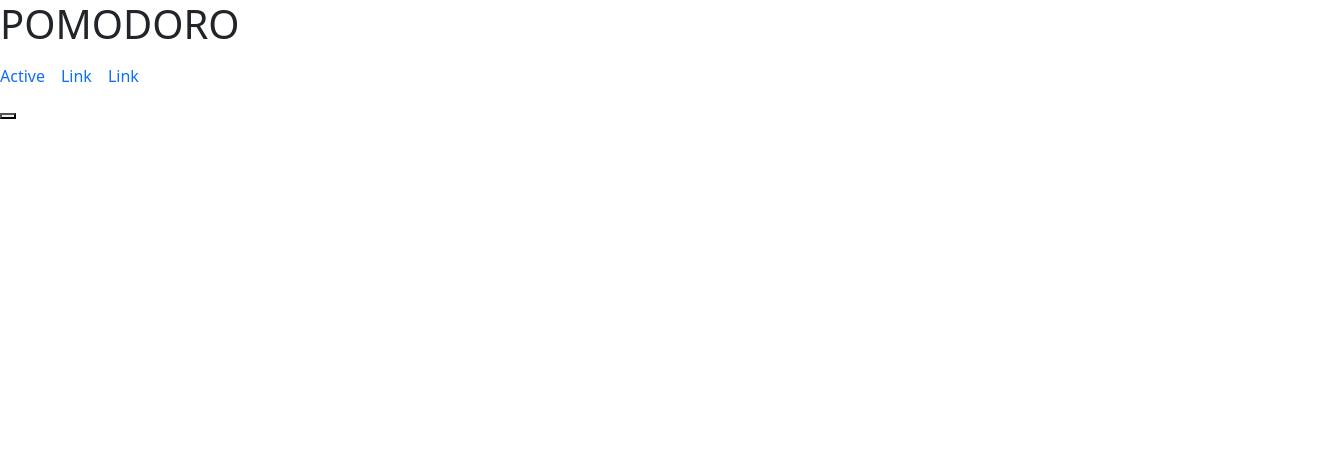
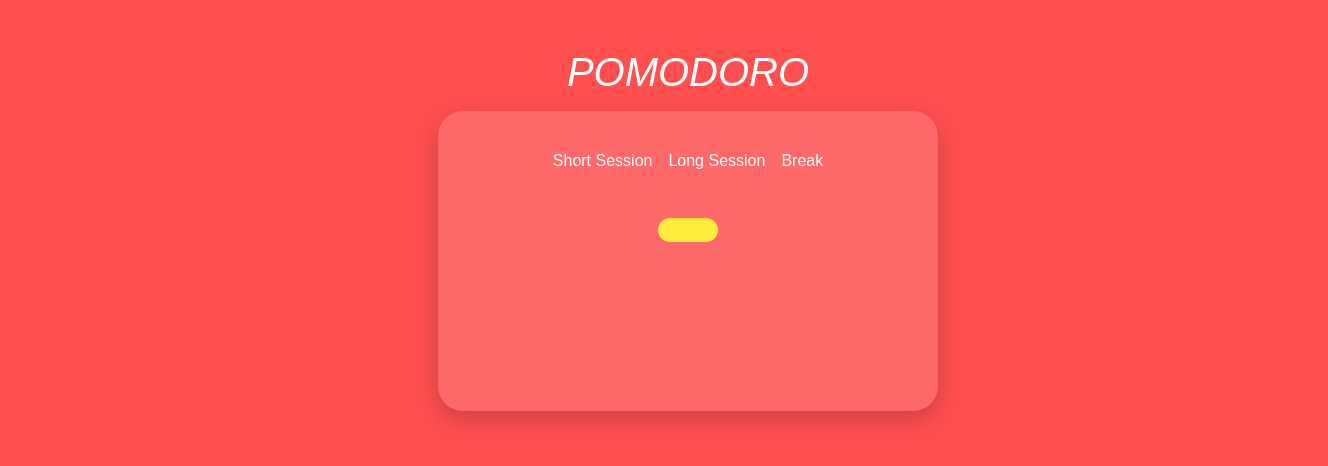
Before and after one commit to sodiumcodes/pomodoro, a plain HTML site: page index.html in a window 1280 px wide. Shown: the whole page, 1328 px wide, since content can reach past the window. Drawn offline with nearby package versions, Linux system fonts and the light colour scheme; files that its build step writes are made by us from their sources.

Commit message:
added styles

```diff
--- a/index.html
+++ b/index.html
@@ -7,22 +7,22 @@
     <link rel="stylesheet" href="https://cdn.jsdelivr.net/npm/bootstrap-icons@1.11.3/font/bootstrap-icons.min.css">
     <!-- Bootstrap CSS CDN -->
     <link href="https://cdn.jsdelivr.net/npm/bootstrap@5.3.2/dist/css/bootstrap.min.css" rel="stylesheet">
-    <link rel="stylesheet" href="style.css">
+    <link rel="stylesheet" href="/src/styles/style.css">
     <title>Pomodoro</title>
 </head>
-<body>
+<body class="container-fluid m-5">
     <h1>POMODORO</h1>
     <div id="pomoBox">
         <div id="pomoHeader">
             <ul class="nav nav-underline">
                 <li class="nav-item">
-                    <a class="nav-link" aria-current="page" href="#">Active</a>
+                    <a class="nav-link" aria-current="page" href="#">Short Session</a>
                 </li>
                 <li class="nav-item">
-                    <a class="nav-link" href="#">Link</a>
+                    <a class="nav-link" href="#">Long Session</a>
                 </li>
                 <li class="nav-item">
-                    <a class="nav-link" href="#">Link</a>
+                    <a class="nav-link" href="#">Break</a>
                 </li>
             </ul>
         </div>
@@ -33,5 +33,6 @@
     <script src="https://code.jquery.com/jquery-3.7.1.min.js"></script>
     <!-- Bootstrap Bundle JS CDN -->
     <script src="https://cdn.jsdelivr.net/npm/bootstrap@5.3.2/dist/js/bootstrap.bundle.min.js"></script>
+    <script src="script.js"></script>
 </body>
 </html>
--- a/src/styles/style.css
+++ b/src/styles/style.css
@@ -0,0 +1,77 @@
+/* Basic reset and font setup */
+body {
+    overflow-x: hidden;
+    background: #ff4f4f;
+    color: #fff;
+    font-family: 'Poppins', sans-serif;
+    text-align: center;
+    height: 100%;
+    width: 100%;
+    display: flex;
+    flex-direction: column;
+    align-items: center;
+    justify-content: center;
+}
+
+/* Header */
+h1 {
+    font-size: 40px;
+    font-weight:400;
+    font-style: italic;
+    margin-bottom: 15px;
+
+}
+
+/* Pomodoro Box */
+#pomoBox {
+    background-color: rgba(255, 255, 255, 0.15);
+    border-radius: 25px;
+    padding: 30px;
+    width: 500px;
+    height: 300px;
+    box-shadow: 0 8px 25px rgba(0, 0, 0, 0.2);
+}
+
+/* Header Nav (Focus/Break options) */
+#pomoHeader .nav {
+    justify-content: center;
+    margin-bottom: 20px;
+}
+
+#pomoHeader .nav-link {
+    color: #fff;
+    font-weight: 500;
+    transition: all 0.3s ease;
+}
+
+#pomoHeader .nav-link:hover,
+#pomoHeader .nav-link.active {
+    color: #ffeb3b;
+}
+
+/* Timer body */
+#pomoBody {
+    font-size: 15px;
+    font-weight: 600;
+    margin: 30px 0;
+    color: #fff;
+}
+
+/* Start button */
+#pomoSrt {
+    background-color: #ffeb3b;
+    color: #333;
+    border: none;
+    border-radius: 50px;
+    font-size: 1.2rem;
+    font-weight: 600;
+    padding: 12px 30px;
+    cursor: pointer;
+    transition: all 0.3s ease;
+}
+
+#pomoSrt:hover {
+    background-color: #fff;
+    color: #ff4f4f;
+    transform: translateY(-2px);
+}
```
Also changed, not shown: src/scripts/script.js (added).
